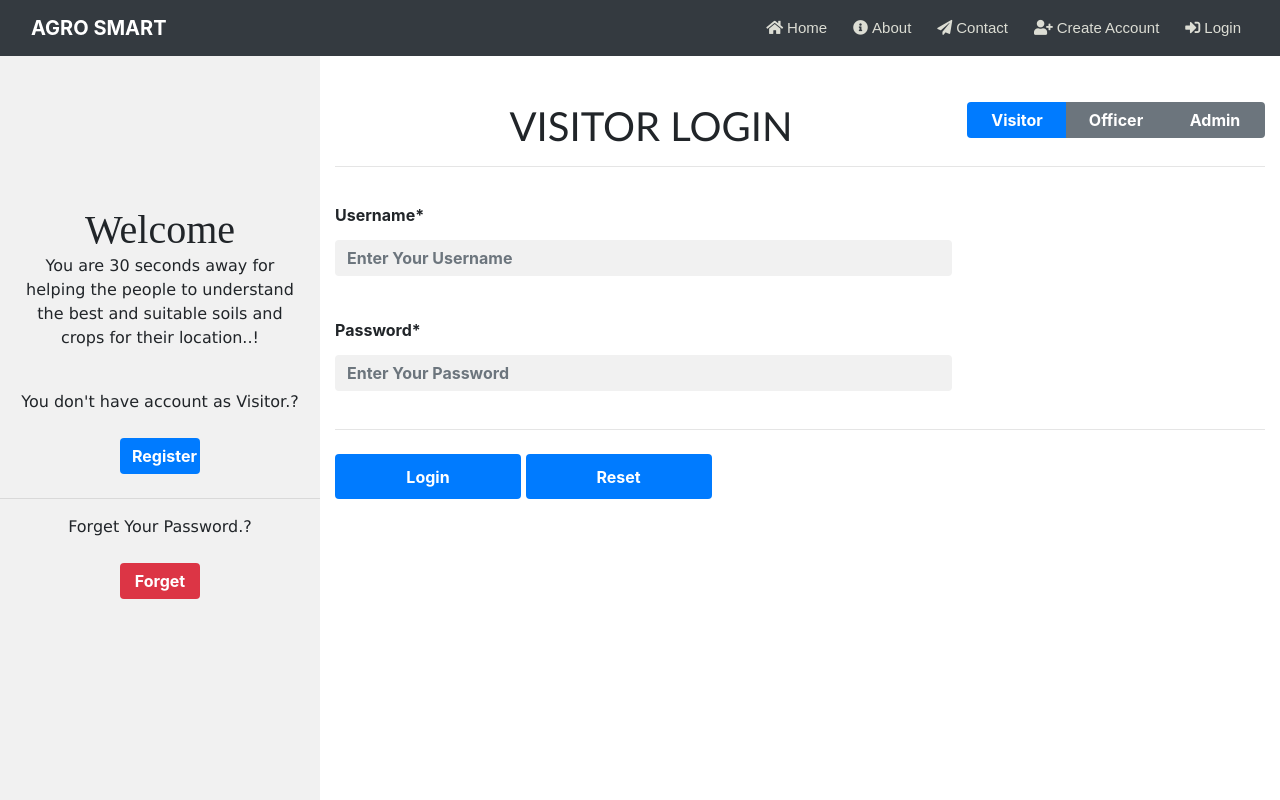
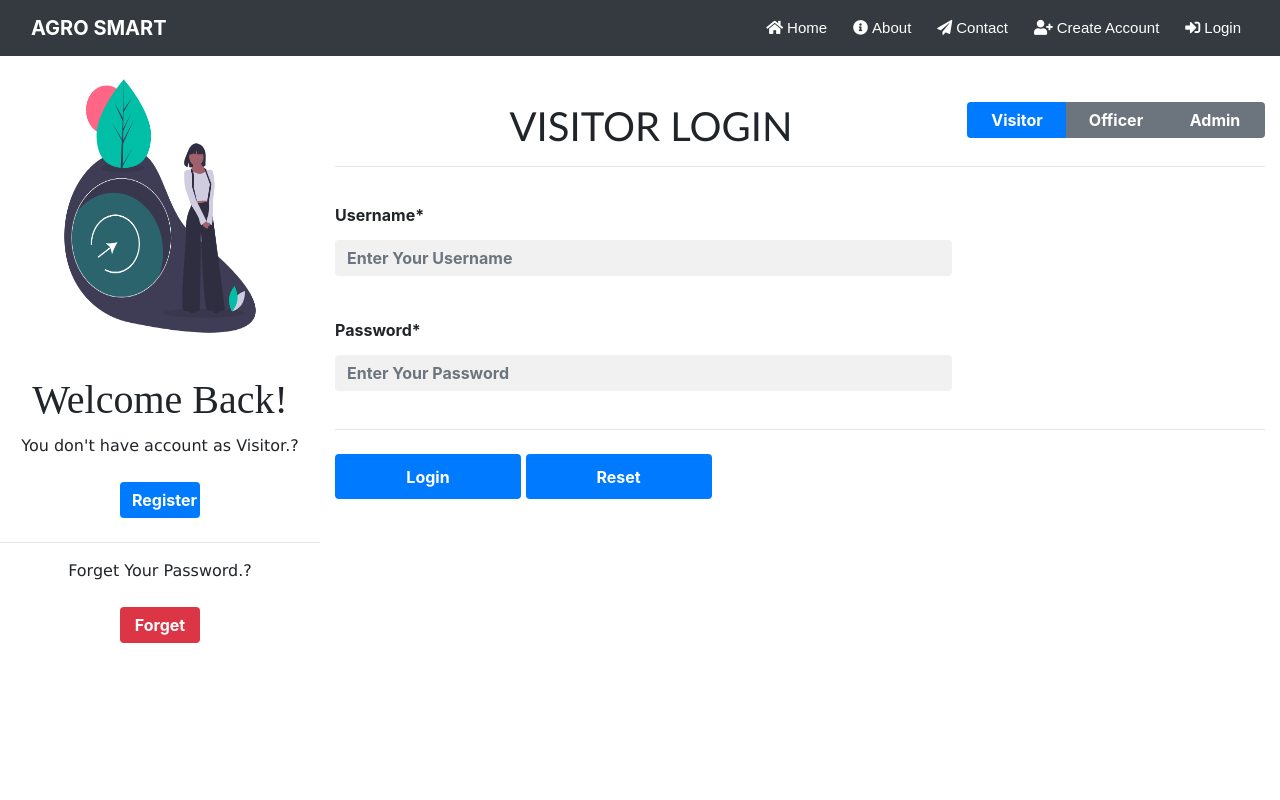
Before and after one commit to vu3tpz/AgroSmart, a Django app: page /visitor_login in a window 1280 px wide. Run offline with Django 3.2, Linux system fonts and the light colour scheme; parts of the project's set-up code (start-up, migrations or seed data) failed here and were passed over; some libraries are stand-ins or nearby versions.

Commit message:
commit second

```diff
--- a/app/static/officer/officer_signup.css
+++ b/app/static/officer/officer_signup.css
@@ -55,7 +55,7 @@ input[type=text]:focus, input[type=password]:focus, input[type=email]:focus {
     margin: 0;
     padding: 0;
     width: 25%;
-    background-color:#f1f1f1;
+    background-color:#fff;
     position: fixed;
     height: 93%;
     overflow: auto;
@@ -64,9 +64,8 @@ input[type=text]:focus, input[type=password]:focus, input[type=email]:focus {
 .sidestyle h1{
     font-family: 'Times New Roman', Times, serif;
     align-items: center;
-    padding-top: 150px;
+    padding-top: 20px;
     font-style: bold;
-
 }
 
 .sidestyle p{
--- a/app/static/visitor/visitor_login.css
+++ b/app/static/visitor/visitor_login.css
@@ -55,7 +55,7 @@ input[type=text]:focus, input[type=password]:focus, input[type=email]:focus {
     margin: 0;
     padding: 0;
     width: 25%;
-    background-color:#f1f1f1;
+    background-color:#fff;
     position: fixed;
     height: 93%;
     overflow: auto;
@@ -64,9 +64,9 @@ input[type=text]:focus, input[type=password]:focus, input[type=email]:focus {
 .sidestyle h1{
     font-family: 'Times New Roman', Times, serif;
     align-items: center;
-    padding-top: 150px;
+    padding-top: 20px;
     font-style: bold;
-
+    padding-bottom: 10px;
 }
 
 .sidestyle p{
@@ -89,7 +89,7 @@ input[type=text]:focus, input[type=password]:focus, input[type=email]:focus {
     display: inline-block;
     font-weight: bold;
     border: none;
-    background: #f1f1f1;
+    background: #fff;
 }
 
 div.dropdown-menu{
@@ -106,14 +106,14 @@ div.dropdown-menu{
 }
 
 .navbar .navbar-nav .nav-link {
-    color: #dcddd4;
+    color: #fff;
     font-size: 15px;
     font-family: "Poppins", sans-serif;
     position: relative;
   }
 
   .navbar .navbar-nav .nav-link:hover{
-    color: #fff;
+    color: #ffffff;
   }
 
   .navbar .navbar-nav .nav-link::after {
--- a/app/static/visitor/visitor_signup.css
+++ b/app/static/visitor/visitor_signup.css
@@ -55,7 +55,7 @@ input[type=text]:focus, input[type=password]:focus, input[type=email]:focus {
     margin: 0;
     padding: 0;
     width: 25%;
-    background-color:#f1f1f1;
+    background-color:#fff;
     position: fixed;
     height: 93%;
     overflow: auto;
@@ -64,7 +64,7 @@ input[type=text]:focus, input[type=password]:focus, input[type=email]:focus {
 .sidestyle h1{
     font-family: 'Times New Roman', Times, serif;
     align-items: center;
-    padding-top: 150px;
+    padding-top: 20px;
     font-style: bold;
 
 }
--- a/app/templates/visitor/visitor_login.html
+++ b/app/templates/visitor/visitor_login.html
@@ -30,12 +30,14 @@
         </nav>
 
         <div class="sidestyle">
-            <center><h1>Welcome</h1>
-            <p>You are 30 seconds away for helping the people to understand the best and suitable soils and crops for their location..!</p><br>
-            <p>You don't have account as Visitor.?</p>
-            <a class="btn btn-primary" href="{% url 'visitor_signup' %}">Register</a><br><hr>
-            <p>Forget Your Password.?</p>
-            <a class="btn btn-danger" href="#">Forget</a></center>
+            <center>
+                <img src="{% static 'image/login1.png' %}" width="250" height="300">
+                <h1>Welcome Back!</h1>
+                <p>You don't have account as Visitor.?</p>
+                <a class="btn btn-primary" href="{% url 'visitor_signup' %}">Register</a><br><hr>
+                <p>Forget Your Password.?</p>
+                <a class="btn btn-danger" href="#">Forget</a>
+            </center>
         </div>
 
         <div class="container">
```
Also changed, not shown: app/static/officer/officer_login.css (+5 -5 lines), app/templates/admin/admin_login.html (+5 -4 lines), app/templates/index.html (+0 -19 lines), app/templates/officer/officer_login.html (+8 -6 lines), app/templates/visitor/visitor_signup.html (+7 -4 lines), app/static/image/login1.png (added), app/static/image/login4.png (added), app/static/image/login5.png (added), app/static/image/register1.png (added), 1 other file.
